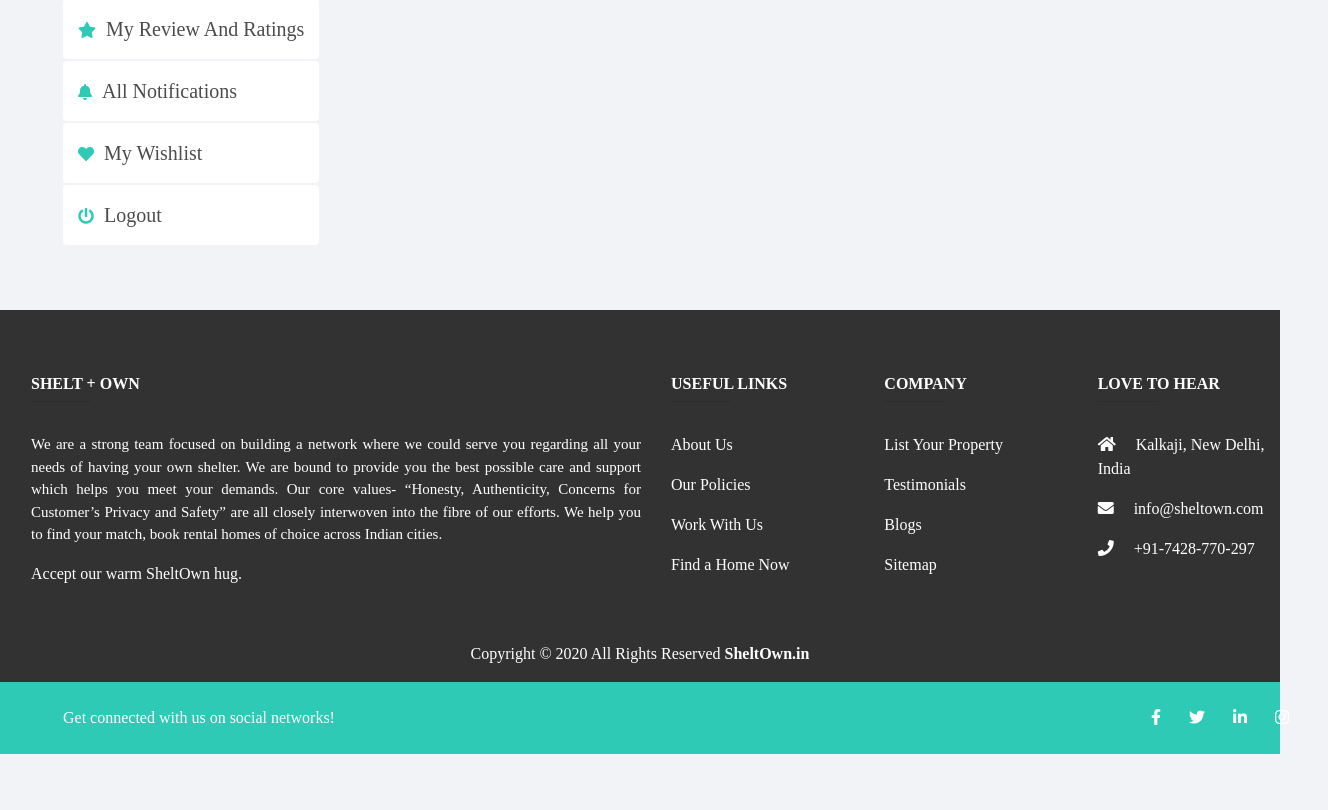
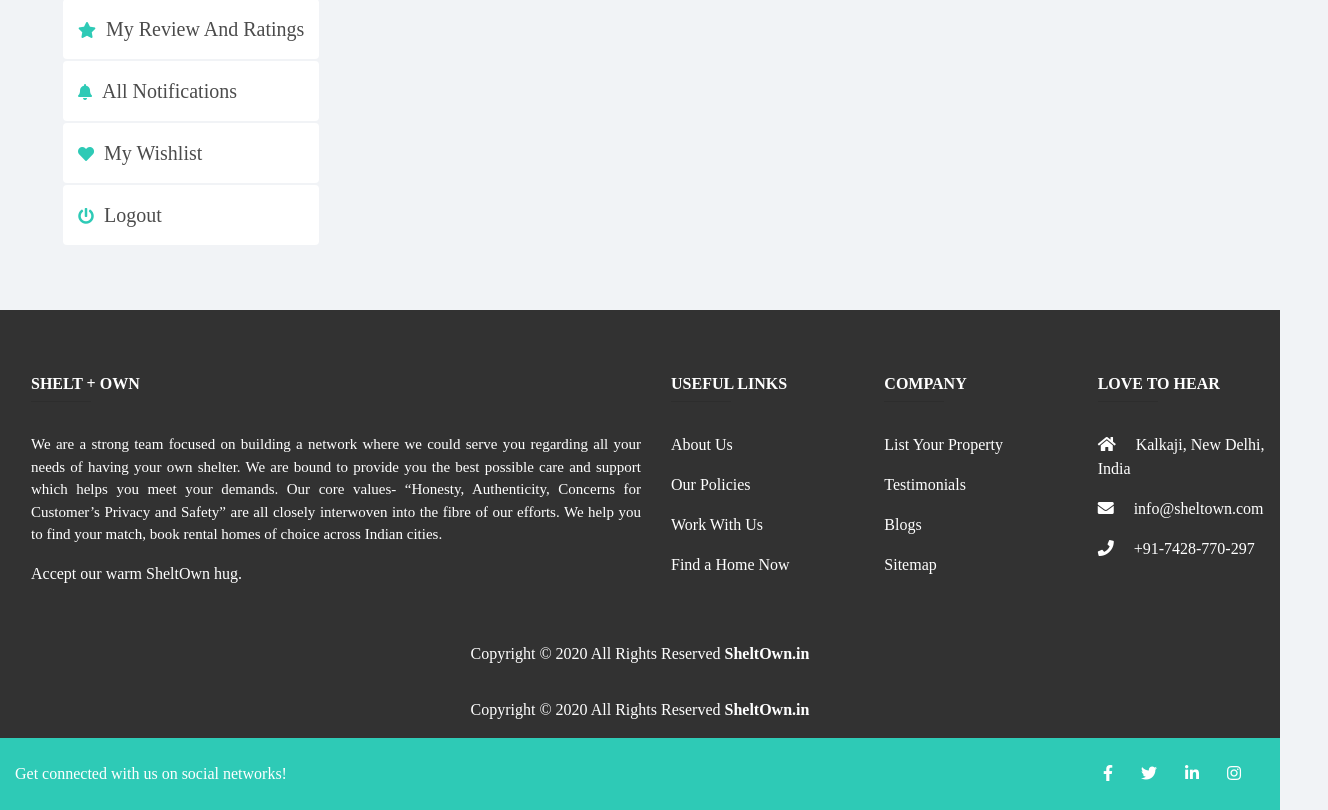
Before and after one commit to ronitparkar/Manasi1803.github.io, a website: page index.html in a window 1280 px wide. Shown: the part 665-1475 px from the top of the page, 1328 px wide, since content can reach past the window. Before the commit the page ends 1419 px from the top, so only its background shows below. Drawn offline with nearby package versions, Linux system fonts and the light colour scheme.

Commit message:
Update index.html

```diff
--- a/index.html
+++ b/index.html
@@ -953,8 +953,14 @@
     </div>
     <!-- Copyright -->
 
+        <!-- Copyright -->
+    <div class="footer-copyright text-center white-text py-3">Copyright © 2020 All Rights Reserved
+        <a class="white-text font-weight-bold" href="">SheltOwn.in</a>
+    </div>
+    <!-- Copyright -->
+
         <div style="background-color:  #2ECAB6;">
-            <div class="container-fluid mx-5">
+          <div class="container-fluid mx-0">
 
             <!-- Grid row-->
             <div class="row py-4 d-flex align-items-center">
@@ -996,6 +1002,7 @@
           </div>
         </div>
 
+
 </footer>
 <!-- Footer -->
  </section>
```
Lines whose indentation alone changed are shown as unchanged.
